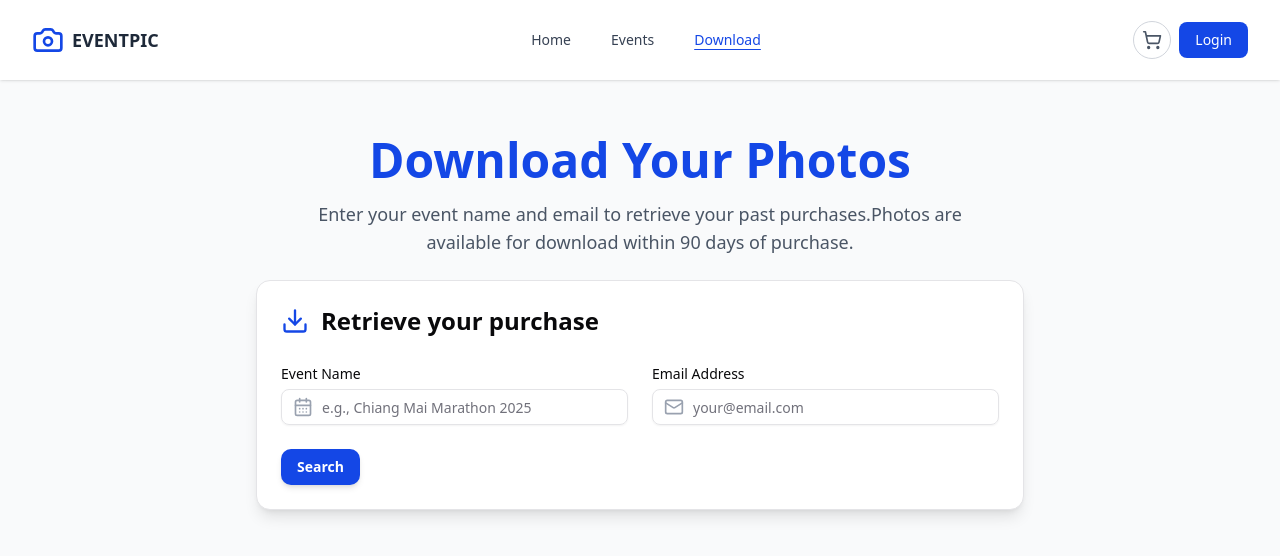
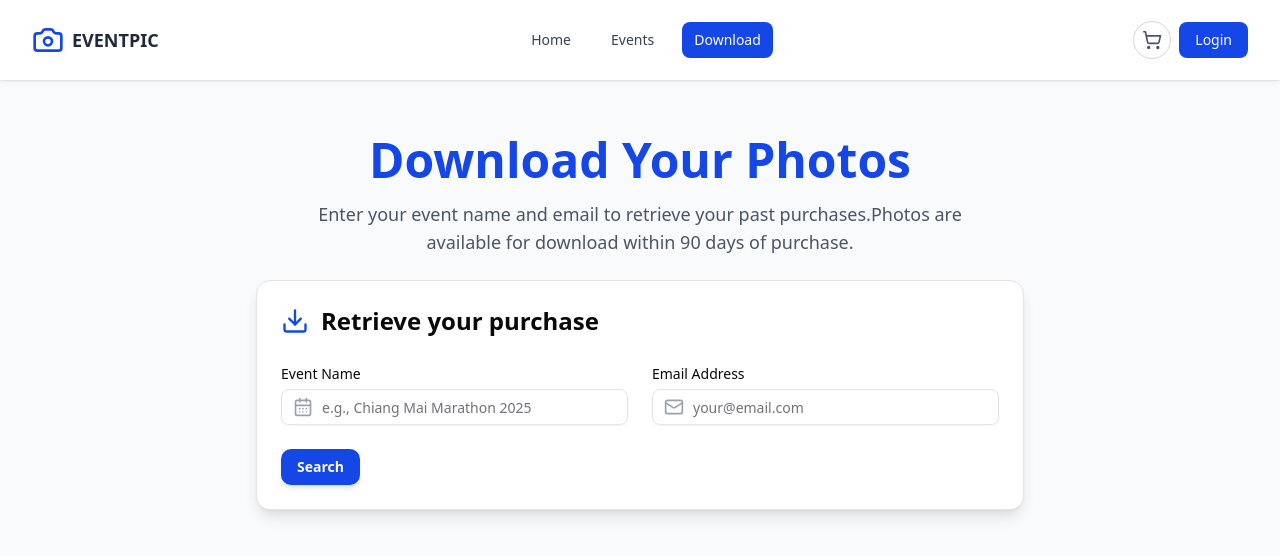
Before and after one commit to aacccompany/all_event_pictures_client, a React (Vite) app: page /download in a window 1280 px wide. Shown: the top 556 px of the page. Built offline with nearby package versions, Linux system fonts and the light colour scheme.

Commit message:
Recovery

```diff
--- a/src/index/Nav.jsx
+++ b/src/index/Nav.jsx
@@ -1,5 +1,6 @@
 import React, { useState, useEffect, useRef } from "react";
 import { ShoppingCart, Camera, Menu, X, UserRound } from "lucide-react";
+// 🔹 STEP 1: Import NavLink from react-router-dom
 import { NavLink, Link } from "react-router-dom";
 
 // 🔹 NavLink Config
@@ -9,7 +10,7 @@ const navLinks = [
   { name: "Download", path: "/download" },
 ];
 
-// 🔸 Login Dialog Component (No changes)
+// 🔸 Login Dialog Component (No changes needed here)
 const DialogLogin = ({ isOpen, onClose }) => {
   if (!isOpen) return null;
 
@@ -64,6 +65,7 @@ const DialogLogin = ({ isOpen, onClose }) => {
             <a href="#" className="text-sm text-blue-500 hover:text-blue-600">
               Forgot your password?
             </a>
+            {/* Using regular Link here as it's a secondary action */}
             <Link
               to={"/register"}
               className="text-sm text-blue-500 hover:text-blue-600"
@@ -117,15 +119,13 @@ const Nav = () => {
           {/* Desktop Menu */}
           <div className="hidden md:flex items-center gap-4">
             {navLinks.map((link) => (
+              // 🔹 STEP 2: Replace Link with NavLink and use a function for className
               <NavLink
                 key={link.path}
                 to={link.path}
-                // 🔹 UPDATED: Active style is now an underline
                 className={({ isActive }) =>
-                  `px-3 py-2 rounded-md text-sm font-medium transition-colors ${
-                    isActive
-                      ? "text-blue-700 underline underline-offset-4"
-                      : "text-gray-700 hover:text-blue-700"
+                  `px-3 py-2 rounded-md text-sm font-medium hover:bg-blue-700 hover:text-white ${
+                    isActive ? "bg-blue-700 text-white" : "text-gray-700"
                   }`
                 }
               >
@@ -181,16 +181,14 @@ const Nav = () => {
           </button>
           <div className="grid gap-4 pt-8">
             {navLinks.map((link) => (
+               // 🔹 STEP 3: Apply the same logic to the mobile menu
               <NavLink
                 key={link.path}
                 to={link.path}
                 onClick={toggleMobileMenu}
-                // 🔹 UPDATED: Active style is now an underline
                 className={({ isActive }) =>
-                  `text-lg font-semibold block py-2 transition-colors hover:text-blue-700 ${
-                    isActive
-                      ? "text-blue-700 underline underline-offset-4"
-                      : "text-gray-800"
+                  `text-lg font-semibold block py-2 hover:text-blue-700 ${
+                    isActive ? "text-blue-700" : "text-gray-800"
                   }`
                 }
               >
```
